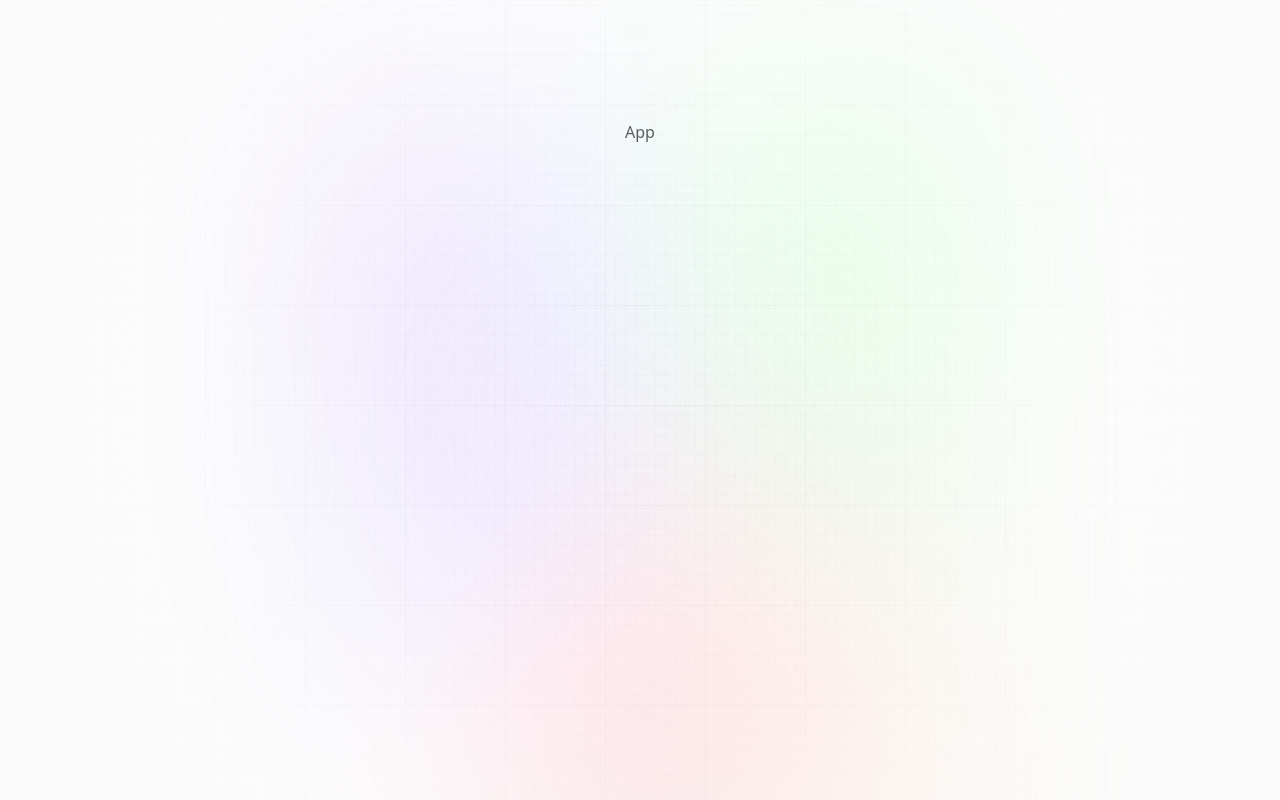
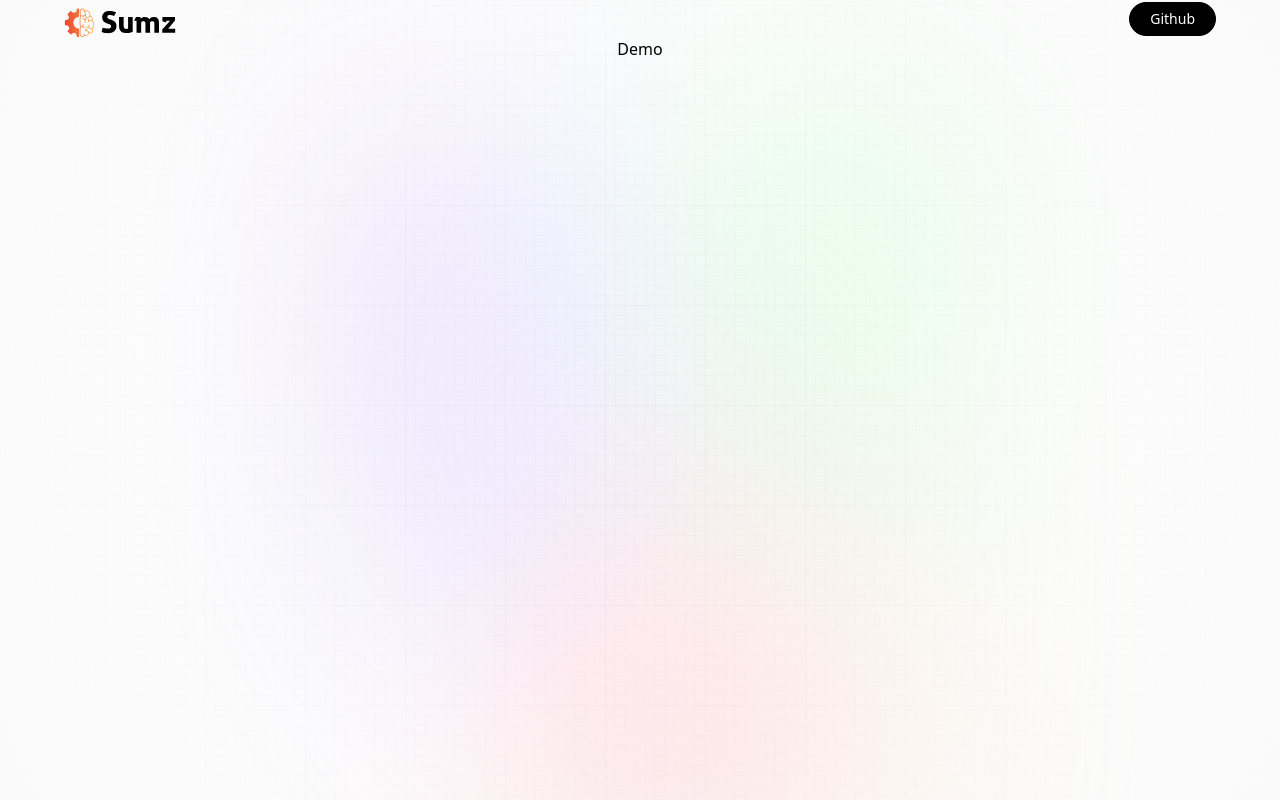
Before and after one commit to michael-ono/AI-summarizer, a React (Vite) app: page / in a window 1280 px wide. Built offline with nearby package versions, Linux system fonts and the light colour scheme; a web font is replaced by a local one.

Commit message:
hero - nav section

```diff
--- a/src/App.jsx
+++ b/src/App.jsx
@@ -7,7 +7,11 @@ const App = () => {
         <main>
             <div className='main'>
                 <div className='gradient' />
-               App
+            </div>
+
+            <div className='app'>
+                <Hero />
+                <Demo />
             </div>
         </main>
     )
--- a/src/components/Hero.jsx
+++ b/src/components/Hero.jsx
@@ -1,7 +1,21 @@
+import { logo } from "../assets"
 
 const Hero = () => {
   return (
-    <div>Hero</div>
+    <header className="w-full flex justify-center items-center flex-col">
+        <nav className="flex w-full justify-between items-center ">
+            <img src={logo} alt="sumz-logo" className="w-28 object-contain"/>
+
+            <button
+                type="button"
+                onClick={() => {window.open('https://github.com/...')}}
+                className="black_btn"
+            >
+                    Github
+            </button>
+
+        </nav>
+    </header>
   )
 }
 
```
